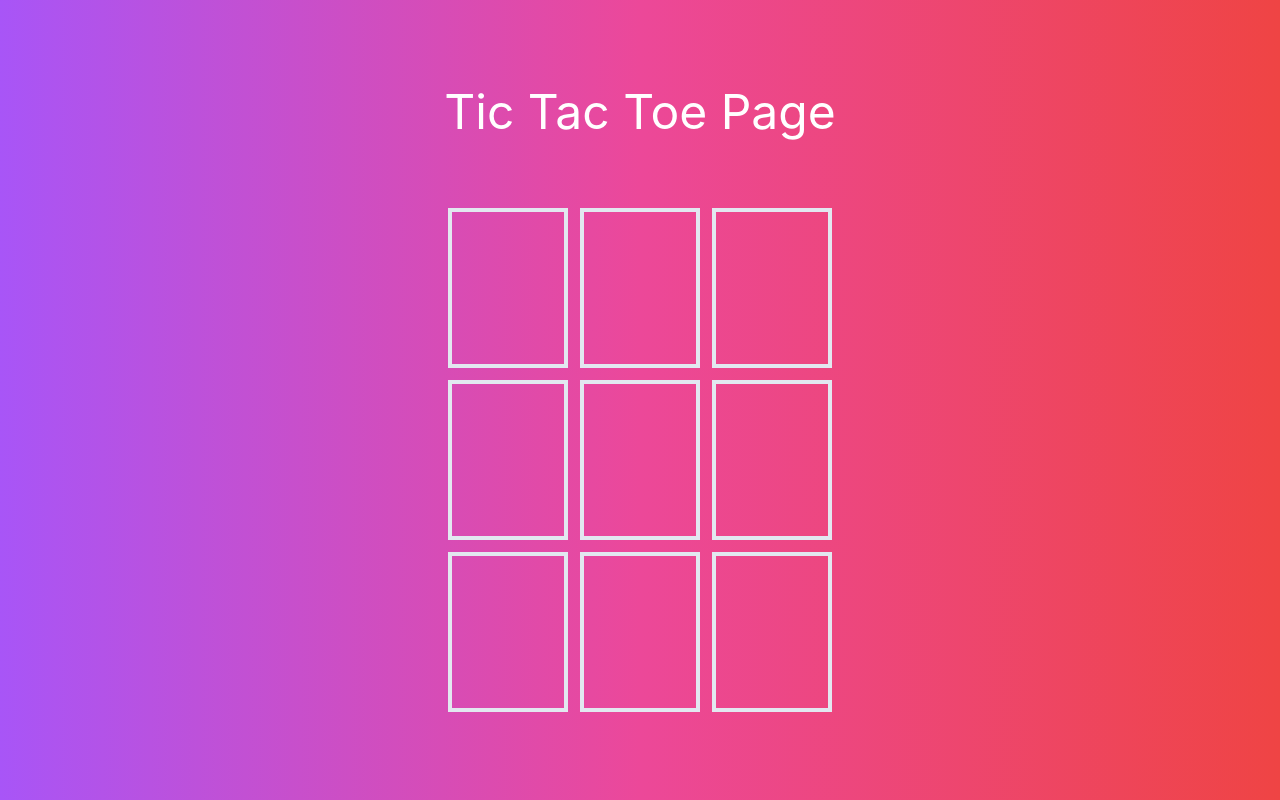
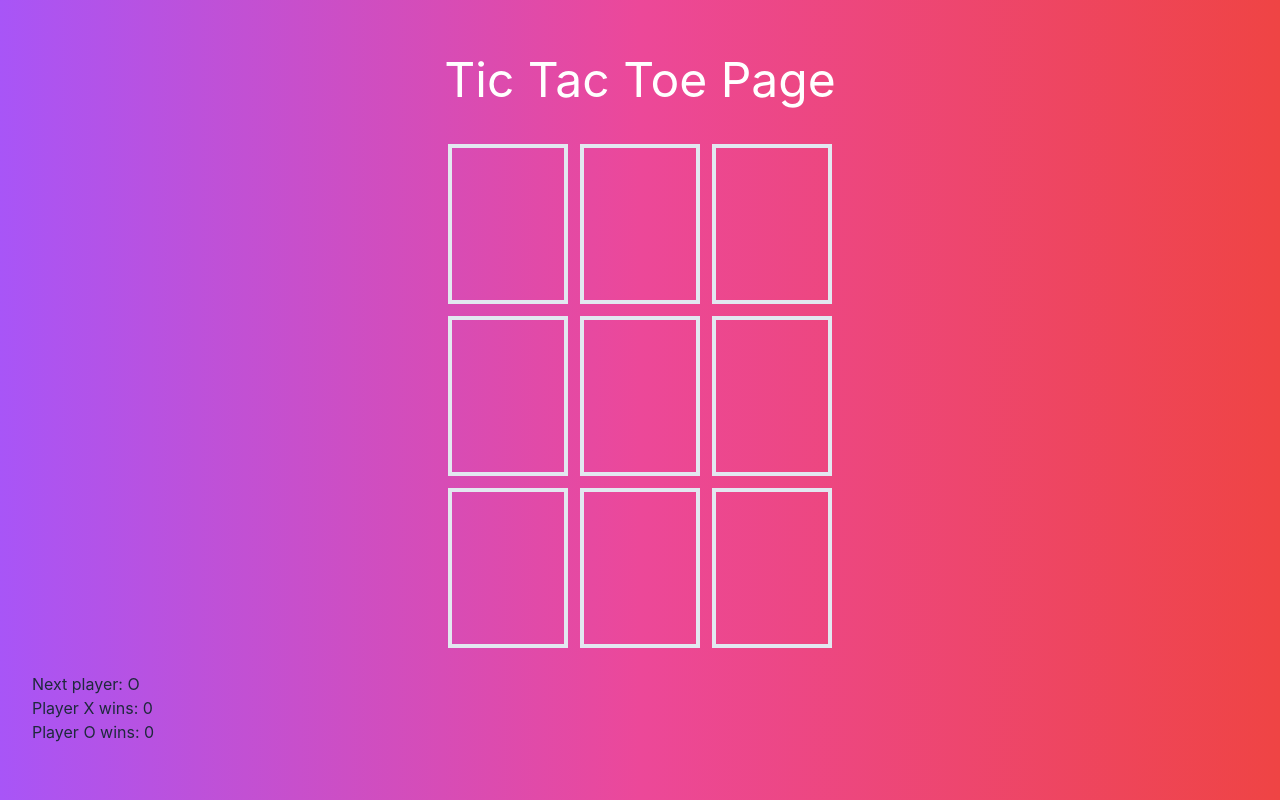
Before and after one commit to juhyunham/vite-project, a React (Vite) app in the folder react-tic-tac-toe/: page / in a window 1280 px wide. Built offline with nearby package versions, Linux system fonts and the light colour scheme.

Commit message:
score 기능 업데이트

```diff
--- a/react-tic-tac-toe/src/Game.tsx
+++ b/react-tic-tac-toe/src/Game.tsx
@@ -1,7 +1,12 @@
 import { useState, useEffect } from "react";
 import Square from "./Square";
 
+type Scores = {
+  [key: string]: number;
+};
+
 const INITIAL_GAME_STATE = ["", "", "", "", "", "", "", "", ""];
+const INITIAL_SCORES: Scores = { X: 0, O: 0 };
 
 const WINNG_COMBOS = [
   [0, 1, 2],
@@ -17,6 +22,7 @@ const WINNG_COMBOS = [
 function Game() {
   const [gameState, setGameState] = useState(INITIAL_GAME_STATE);
   const [currentPlayer, setCurrentPlayer] = useState("X");
+  const [scores, setScores] = useState(INITIAL_SCORES);
 
   useEffect(() => {
     checkForWinner();
@@ -26,6 +32,11 @@ function Game() {
 
   const handleWin = () => {
     window.alert(`Congratulations player ${currentPlayer}! You are the Winner!`);
+
+    const newPlayerScore = scores[currentPlayer] + 1;
+    const newScores = { ...scores };
+    newScores[currentPlayer] = newPlayerScore;
+    setScores(newScores);
 
     resetBoard();
   };
@@ -94,6 +105,18 @@ function Game() {
           return <Square key={index} index={index} player={player} onClick={handleCellClick} />;
         })}
       </div>
+
+      <dl>
+        <dt>
+          Next player: <span>{currentPlayer}</span>
+        </dt>
+        <dd>
+          Player X wins: <span>{scores["X"]}</span>
+        </dd>
+        <dd>
+          Player O wins: <span>{scores["O"]}</span>
+        </dd>
+      </dl>
     </div>
   );
 }
```
